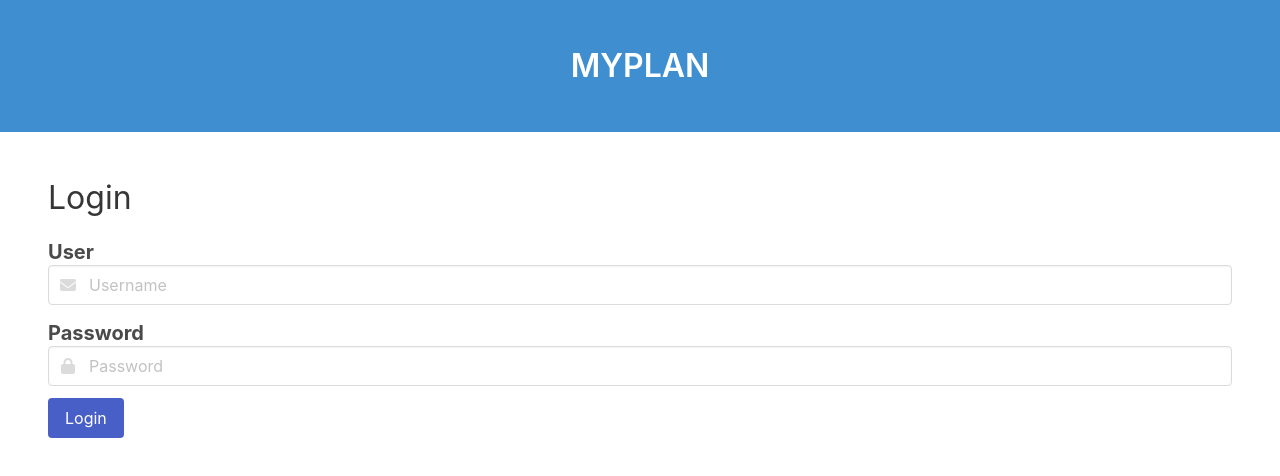
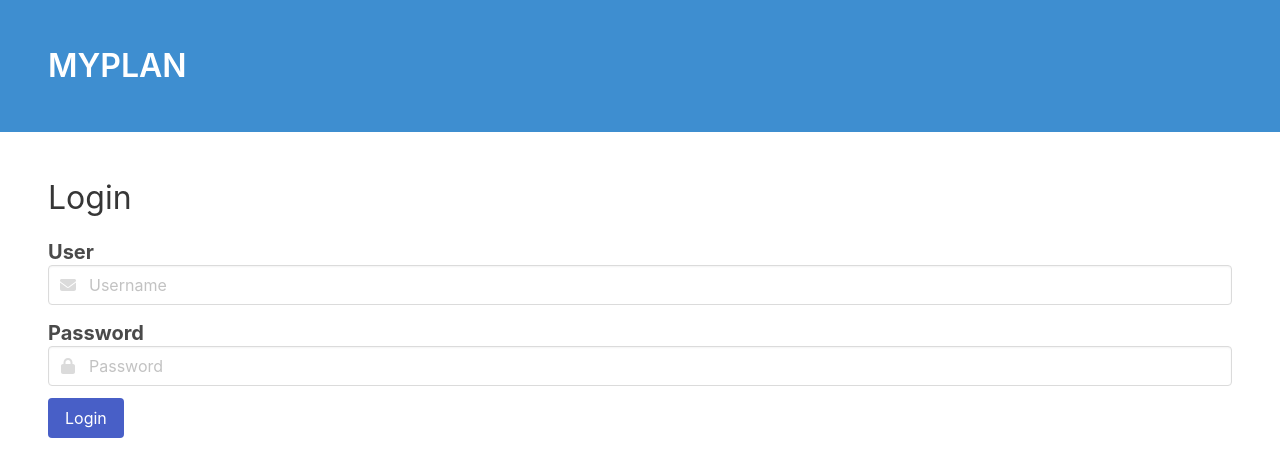
Before and after one commit to BastienVienet/epsic-cie-exam-react, a React (Create React App) app: page /login in a window 1280 px wide. Shown: the top 476 px of the page. Built offline with nearby package versions, Linux system fonts and the light colour scheme.

Commit message:
Adding the menu to the header if the user is logged in

```diff
--- a/src/components/Header.jsx
+++ b/src/components/Header.jsx
@@ -1,14 +1,24 @@
-export const Header = () => {
+import { Menu } from "./Menu"
+
+export const Header = ({userInfos}) => {
 
     const title = "myplan"
 
     return (
-        <section className="hero is-info Header">
+        <section className="hero is-info header">
             <div className="hero-body">
-                <p className="title">
-                    {title.toUpperCase()}
-                </p>
+                <div className="title-container">
+                    <p className="title m-0">
+                        {title.toUpperCase()}
+                    </p>
+                </div>
+                {userInfos ? (
+                <div className="menu-container">
+                    <Menu />
+                </div>
+                ) : (null)}
+
             </div>
         </section>
-    );
+    )
 }
```
